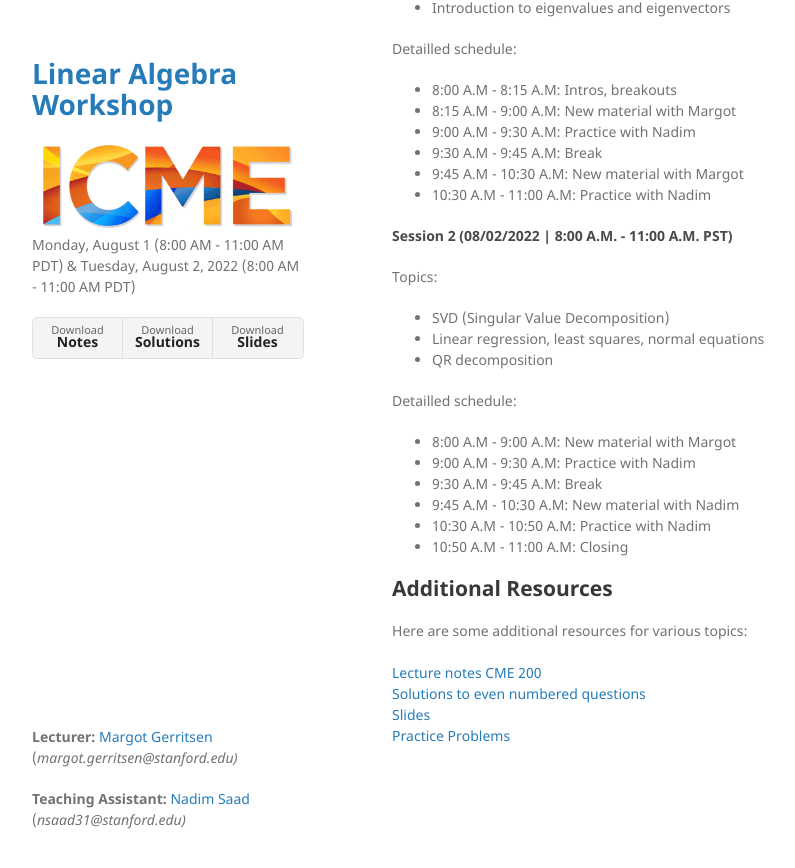
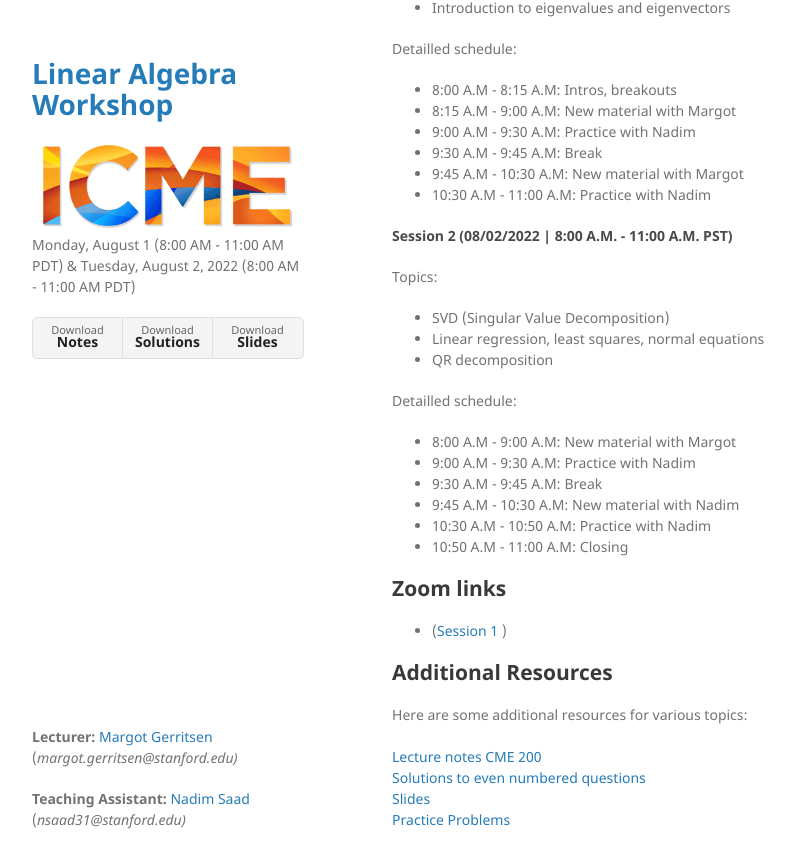
Before and after one commit to nsaad31/Linear_Algebra_ICME_Workshops_2023, a Jekyll site: the page built from index.md, in a window 1280 px wide and 900 px high, scrolled down 1881 px. Shown: the top 868 px of the window, without its empty margins (178-973 px from the left). Built offline with Jekyll 4.4.1, drawn with Linux system fonts in a browser that asks for light colours; our own code applies the rules of GitHub Pages for plain Markdown files.

Commit message:
Update index.md

```diff
--- a/index.md
+++ b/index.md
@@ -55,6 +55,11 @@ Nadim Saad is a rising 5th year Ph.D. candidate in ICME advised by Professor Mar
   - 10:30 A.M - 10:50 A.M: Practice with Nadim
   - 10:50 A.M - 11:00 A.M: Closing
 
+## Zoom links
+
+- ([Session 1]([https://widsconference.org/](https://stanford.zoom.us/rec/share/Ty97KYDXeGg6XNu-PJ8jk5NUMvNq7oTustEVEj-pcQeigmCbCAmiAzyBzbN1PnRi.YuhVfB-HFYy4x77H?startTime=1659365127000)) )
+
+
 ## Additional Resources
 
 Here are some additional resources for various topics:
```
